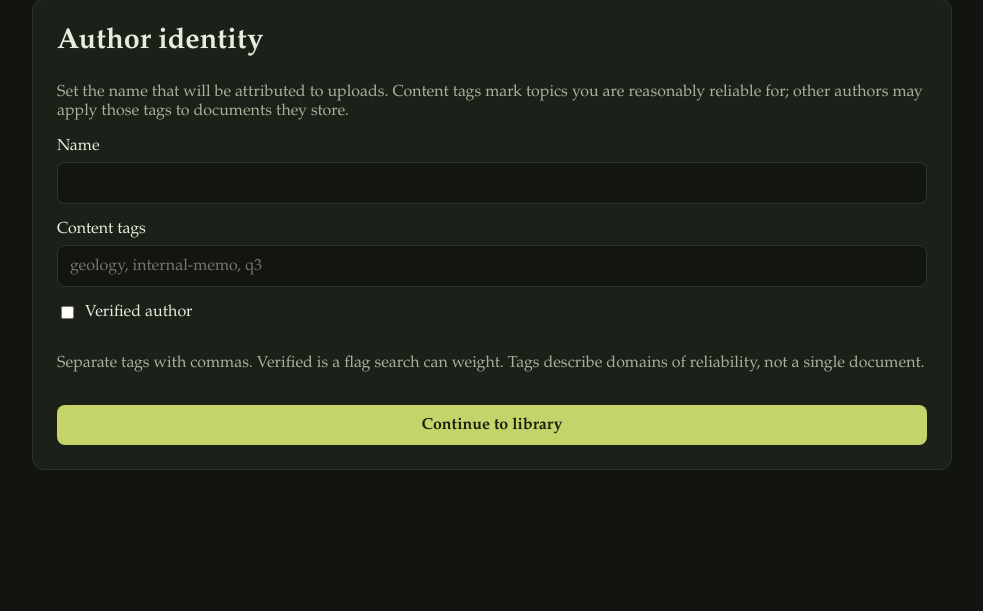
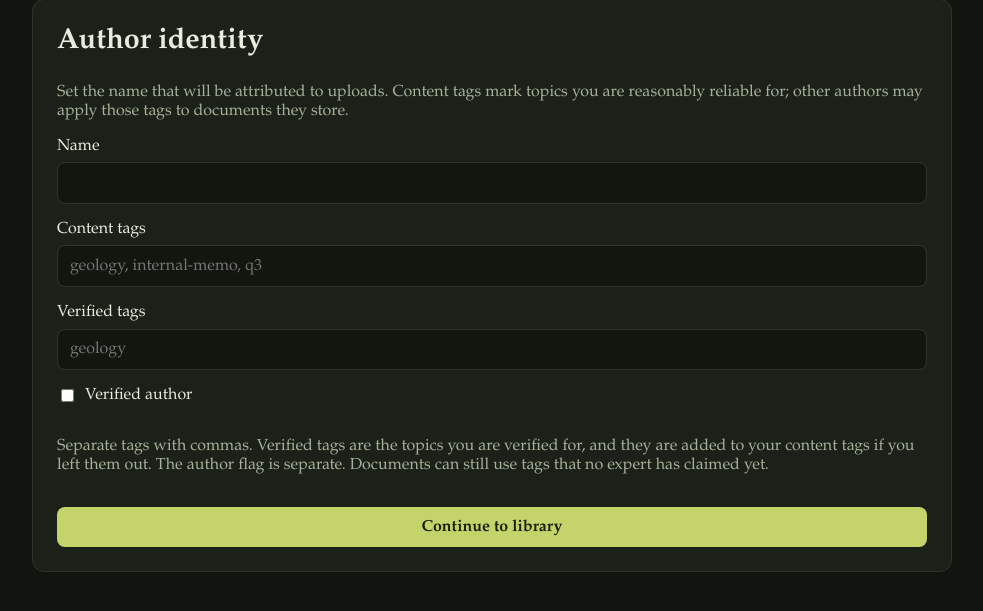
Before and after one commit to ankiritch/TectonicAlmateurs, a FastAPI app: page / in a window 1280 px wide. Shown: the part 93-704 px from the top of the page, without its empty margins (148-1131 px from the left). Run offline with FastAPI, Linux system fonts and the light colour scheme.

Commit message:
Allow new content tags and verify authors per tag
Uploads can introduce tags that no expert has claimed yet. Authors list
the tags they are verified for separately from the whole-author flag, and
search can weight how many of a document's tags are covered.

Co-authored-by: ankiritch <ankiritch@users.noreply.github.com>

```diff
--- a/app/auth.py
+++ b/app/auth.py
@@ -1,4 +1,6 @@
 from __future__ import annotations
+
+import json
 
 from fastapi import Request
 from sqlalchemy import select
@@ -21,23 +23,39 @@ def set_author_session(request: Request, author: Author) -> None:
     request.session[SESSION_AUTHOR_KEY] = author.id
 
 
-def identify_author(db: Session, name: str, tags: list[str], verified: bool = False) -> Author:
+def identify_author(
+    db: Session,
+    name: str,
+    tags: list[str],
+    verified: bool = False,
+    verified_tags: list[str] | None = None,
+) -> Author:
     cleaned_name = " ".join(name.strip().split())
     if not cleaned_name:
         raise ValueError("Name is required.")
+    content = json.loads(tags_to_json(tags))
+    verified_list = json.loads(tags_to_json(verified_tags or []))
+    content_keys = {tag.casefold() for tag in content}
+    for tag in verified_list:
+        if tag.casefold() not in content_keys:
+            content.append(tag)
+            content_keys.add(tag.casefold())
+    verified_only = [tag for tag in content if tag.casefold() in {item.casefold() for item in verified_list}]
     name_key = normalize_name(cleaned_name)
     author = db.execute(select(Author).where(Author.name_key == name_key)).scalar_one_or_none()
     if author is None:
         author = Author(
             name=cleaned_name,
             name_key=name_key,
-            content_tags=tags_to_json(tags),
+            content_tags=tags_to_json(content),
+            verified_tags=tags_to_json(verified_only),
             verified=verified,
         )
         db.add(author)
     else:
         author.name = cleaned_name
-        author.content_tags = tags_to_json(tags)
+        author.content_tags = tags_to_json(content)
+        author.verified_tags = tags_to_json(verified_only)
         author.verified = verified
     db.commit()
     db.refresh(author)
--- a/app/main.py
+++ b/app/main.py
@@ -17,7 +17,7 @@ from app.config import BASE_DIR, ensure_data_dirs, session_secret, upload_dir
 from app.db import (
     Author,
     Document,
-    all_author_tags,
+    known_content_tags,
     document_content_tags,
     get_document_by_hash,
     get_document_by_public_id,
@@ -70,6 +70,7 @@ def document_payload(document: Document) -> dict:
         "filename": document.filename,
         "title": document.title,
         "content_tags": document.tags_list(),
+        "verified_content_tags": document.verified_tags_on_document(),
         "country": document.country,
         "ai_used": document.ai_used,
         "pdf_metadata": document.metadata_dict(),
@@ -82,6 +83,7 @@ def document_payload(document: Document) -> dict:
                 "id": author.id,
                 "name": author.name,
                 "content_tags": author.tags_list(),
+                "verified_tags": author.verified_tags_list(),
                 "verified": author.verified,
             }
             for author in document.authors()
@@ -93,10 +95,11 @@ def document_payload(document: Document) -> dict:
 def upload_context(author: Author, db: Session, extra: dict | None = None) -> dict:
     context = {
         "author": author,
-        "available_tags": all_author_tags(db),
+        "available_tags": known_content_tags(db),
         "selected_tags": author.tags_list(),
         "region_groups": grouped_regions(),
         "selected_country": "Worldwide",
+        "new_tags": "",
         "ai_used": False,
     }
     if extra:
@@ -113,6 +116,7 @@ def identity_page(request: Request, db: Session = Depends(get_session)):
         {
             "author": author,
             "tag_value": ", ".join(author.tags_list()) if author else "",
+            "verified_tag_value": ", ".join(author.verified_tags_list()) if author else "",
         },
     )
 
@@ -122,16 +126,29 @@ def submit_identity(
     request: Request,
     name: str = Form(...),
     content_tags: str = Form(""),
+    verified_tags: str = Form(""),
     verified: str = Form(""),
     db: Session = Depends(get_session),
 ):
     try:
-        author = identify_author(db, name, parse_tags(content_tags), verified=verified == "yes")
+        author = identify_author(
+            db,
+            name,
+            parse_tags(content_tags),
+            verified=verified == "yes",
+            verified_tags=parse_tags(verified_tags),
+        )
     except ValueError as exc:
         return templates.TemplateResponse(
             request,
             "identity.html",
-            {"author": None, "tag_value": content_tags, "error": str(exc), "name_value": name},
+            {
+                "author": None,
+                "tag_value": content_tags,
+                "verified_tag_value": verified_tags,
+                "error": str(exc),
+                "name_value": name,
+            },
             status_code=400,
         )
     set_author_session(request, author)
@@ -148,15 +165,19 @@ def read_criteria(
     age: int = 0,
     country: str = "",
     prefer_ai: str = "any",
+    w_tag_verified: int = 0,
+    prefer_tag_verified: str = "any",
 ) -> SearchCriteria:
     region = canonical_region(country) or ""
     return SearchCriteria(
         w_verified=clamp_weight(w_verified),
+        w_tag_verified=clamp_weight(w_tag_verified),
         w_age=clamp_weight(w_age),
         w_country=clamp_weight(w_country),
         w_ai=clamp_weight(w_ai),
         w_popularity=clamp_weight(w_popularity),
         prefer_verified=choice(prefer_verified, {"yes", "no", "any"}, "any"),
+        prefer_tag_verified=choice(prefer_tag_verified, {"yes", "no", "any"}, "any"),
         age=clamp_age(age),
         country=region,
         prefer_ai=choice(prefer_ai, {"yes", "no", "any"}, "any"),
@@ -178,6 +199,8 @@ def library_page(
     age: int = 0,
     country: str = "",
     prefer_ai: str = "any",
+    w_tag_verified: int = 0,
+    prefer_tag_verified: str = "any",
     db: Session = Depends(get_session),
 ):
     current = current_author(request, db)
@@ -186,6 +209,7 @@ def library_page(
     criteria = read_criteria(
         w_verified, w_age, w_country, w_ai, w_popularity,
         prefer_verified, age, country, prefer_ai,
+        w_tag_verified, prefer_tag_verified,
     )
     documents = search_documents(
         db, query=q, tag=tag or None, author=author or None, criteria=criteria
@@ -219,6 +243,7 @@ def upload_page(request: Request, db: Session = Depends(get_session)):
 async def upload_from_form(
     request: Request,
     content_tags: list[str] = Form(default=[]),
+    new_tags: str = Form(""),
     country: str = Form("Worldwide"),
     ai_used: str = Form("no"),
     file: UploadFile = File(...),
@@ -227,9 +252,10 @@ async def upload_from_form(
     current = current_author(request, db)
     if current is None:
         return RedirectResponse("/", status_code=303)
+    selected = list(content_tags) + parse_tags(new_tags)
     try:
         document = await store_upload(
-            file, current, content_tags, db, country=country, ai_used=ai_used == "yes"
+            file, current, selected, db, country=country, ai_used=ai_used == "yes"
         )
     except HttpishError as exc:
         return templates.TemplateResponse(
@@ -240,7 +266,8 @@ async def upload_from_form(
                 db,
                 {
                     "error": exc.detail,
-                    "selected_tags": content_tags,
+                    "selected_tags": selected,
+                    "new_tags": new_tags,
                     "selected_country": country,
                     "ai_used": ai_used == "yes",
                 },
@@ -264,12 +291,15 @@ def api_search(
     age: int = 0,
     country: str = "",
     prefer_ai: str = "any",
+    w_tag_verified: int = 0,
+    prefer_tag_verified: str = "any",
     db: Session = Depends(get_session),
     _user: Author = Depends(require_author),
 ):
     criteria = read_criteria(
         w_verified, w_age, w_country, w_ai, w_popularity,
         prefer_verified, age, country, prefer_ai,
+        w_tag_verified, prefer_tag_verified,
     )
     documents = search_documents(
         db, query=q, tag=tag or None, author=author or None, criteria=criteria
@@ -314,13 +344,14 @@ def api_download(
 async def api_upload(
     content_tags: list[str] = Form(default=[]),
     extra_tags: str = Form(""),
+    new_tags: str = Form(""),
     country: str = Form("Worldwide"),
     ai_used: str = Form("no"),
     file: UploadFile = File(...),
     db: Session = Depends(get_session),
     author: Author = Depends(require_author),
 ):
-    tags = list(content_tags) + parse_tags(extra_tags)
+    tags = list(content_tags) + parse_tags(extra_tags) + parse_tags(new_tags)
     try:
         document = await store_upload(
             file, author, tags, db, country=country, ai_used=ai_used == "yes"
--- a/static/style.css
+++ b/static/style.css
@@ -90,6 +90,7 @@ button, .button {
   font-size: 0.85rem;
   color: var(--accent);
 }
+.tag.verified { border-color: var(--accent); }
 .hash {
   font-family: ui-monospace, SFMono-Regular, Menlo, monospace;
   font-size: 0.78rem;
--- a/templates/identity.html
+++ b/templates/identity.html
@@ -16,11 +16,15 @@
       Content tags
       <input type="text" name="content_tags" placeholder="geology, internal-memo, q3" value="{{ tag_value }}">
     </label>
+    <label>
+      Verified tags
+      <input type="text" name="verified_tags" placeholder="geology" value="{{ verified_tag_value or '' }}">
+    </label>
     <label class="check">
       <input type="checkbox" name="verified" value="yes" {% if author and author.verified %}checked{% endif %}>
       Verified author
     </label>
-    <p class="hint">Separate tags with commas. Verified is a flag search can weight. Tags describe domains of reliability, not a single document.</p>
+    <p class="hint">Separate tags with commas. Verified tags are the topics you are verified for, and they are added to your content tags if you left them out. The author flag is separate. Documents can still use tags that no expert has claimed yet.</p>
     <button type="submit">Continue to library</button>
   </form>
 </section>
```
Also changed, not shown: app/db.py (+37 -30 lines), app/ranking.py (+22 -0 lines), static/criteria.js (+6 -1 lines), templates/library.html (+14 -1 lines), templates/upload.html (+7 -2 lines), tests/test_app.py (+37 -4 lines), tests/test_ranking.py (+9 -1 lines), README.md.
